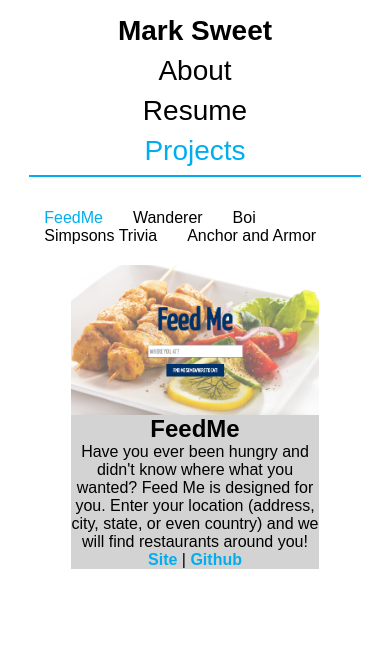
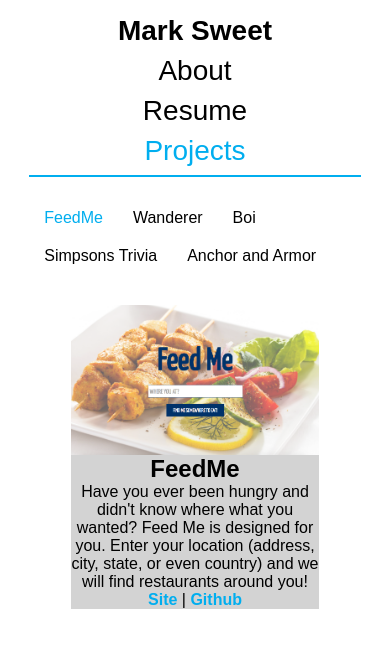
Before and after one commit to marks828/react-portfolio, a React (Create React App) app: page /projects/feedme in a window 390 px wide. Shown: the top 648 px of the page. Built offline with nearby package versions, Linux system fonts and the light colour scheme.

Commit message:
added margin-bottom to project-name li in mobile

```diff
--- a/src/App.css
+++ b/src/App.css
@@ -149,6 +149,10 @@
   margin-bottom: 20px;
 }
 
+.project-nav li{
+  margin-bottom: 20px;
+}
+
 .project-name{
   margin: 0 15px;
 }
@@ -231,6 +235,9 @@
   .project-nav{
     justify-content: flex-end;
   }
+  .project-nav li{
+    margin-bottom: 0;
+  }
 
   .project-image{
     width: 100%;
```
